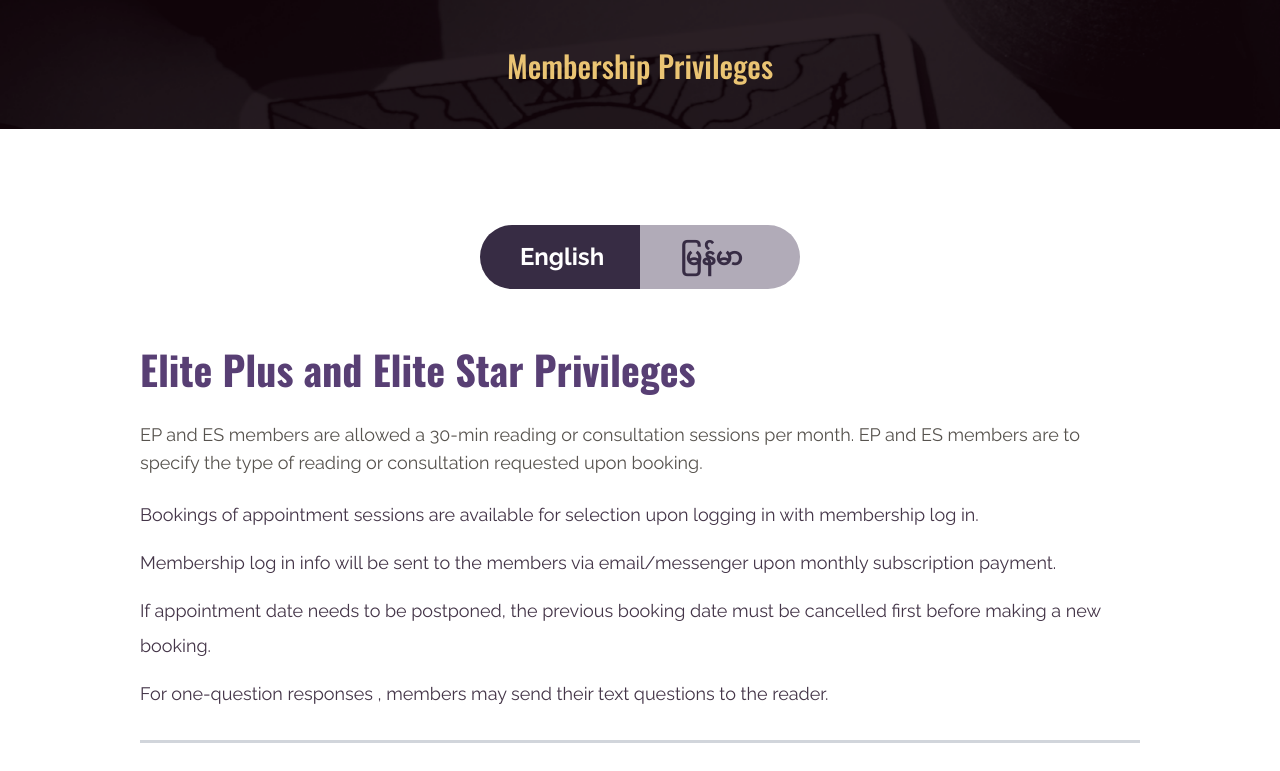
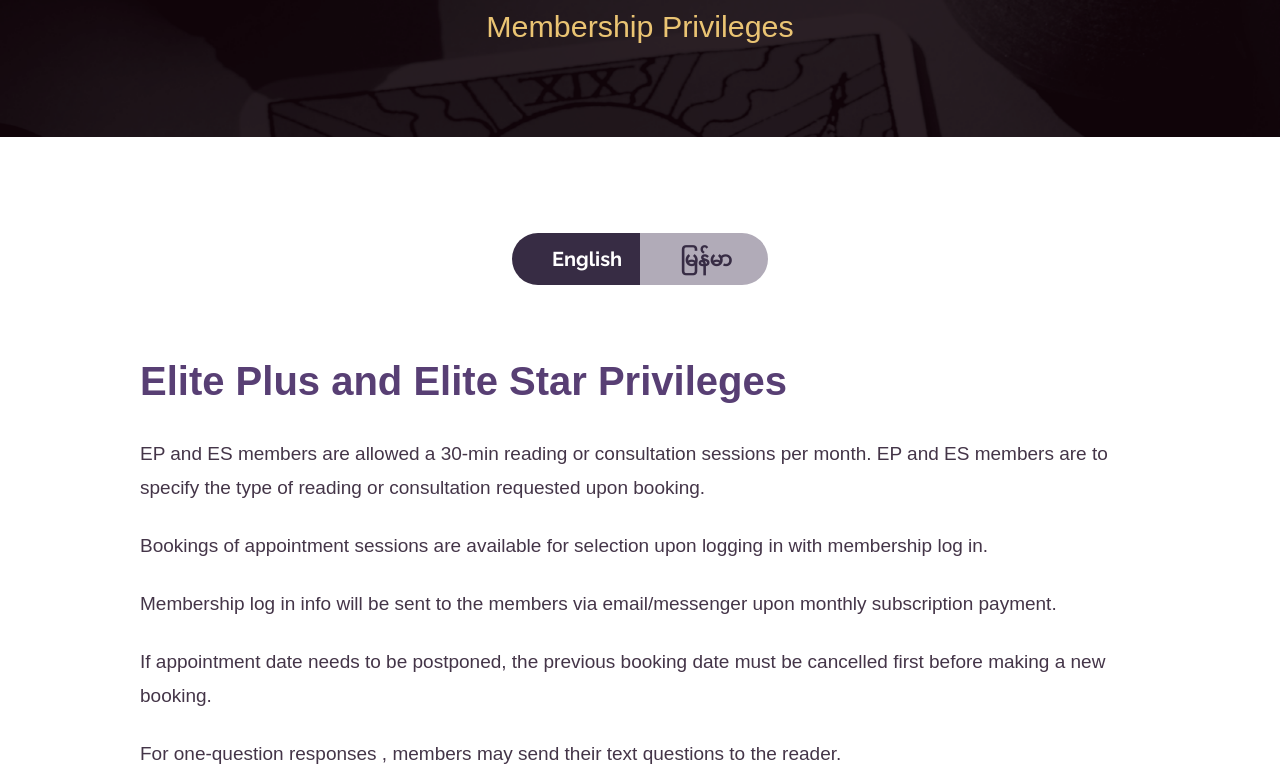
Before and after one commit to nyinyi979/tcdl, a React (Vite) app: page /faq in a window 1280 px wide. Shown: the part 269-1040 px from the top of the page. Built offline with nearby package versions, Linux system fonts and the light colour scheme.

Commit message:
consistency

```diff
--- a/src/App.css
+++ b/src/App.css
@@ -87,6 +87,9 @@ html::-webkit-scrollbar{
 .arial{
     font-family: Arial, Helvetica, sans-serif;
 }
+.raleway{
+    font-family: 'Raleway', sans-serif !important;
+}
 .c li , .d li{position: relative;}
 .c li::before  , .d li::before
 {
--- a/src/components/carousels.tsx
+++ b/src/components/carousels.tsx
@@ -57,8 +57,8 @@ export function ImageCarousel(){
         // Swiper breakpoints , screenSize(>=) : {spaceBetweenEachComponents , slidesVisible per view}
         breakpoints={{0: {slidesPerView:1 , spaceBetween:40}, 450: {slidesPerView: 2, spaceBetween: 30 },
         769: {spaceBetween: 40,slidesPerView:3} , 992 : {spaceBetween: 30, slidesPerView :3}
-        , 1099 : {spaceBetween: 70, slidesPerView: 3} ,1365 : {spaceBetween: 75 , slidesPerView: 3}}}
-         modules={[Navigation, Pagination]} className="xll:w-[82%] xl:w-[75%] lg:w-[85%] md:w-[85%] ssm:w-[78%] xs:w-[75%] w-[60%] xs:py-10 py-0" >
+        , 1099 : {spaceBetween: 70, slidesPerView: 3} ,1365 : {spaceBetween: 65 , slidesPerView: 3}}}
+         modules={[Navigation, Pagination]} className="xll:w-[81%] xl:w-[75%] lg:w-[85%] md:w-[85%] ssm:w-[78%] xs:w-[75%] w-[60%] xs:py-10 py-0" >
 
             {items.map((item)=>(
                 <SwiperSlide key={Math.random()*1000}>
--- a/src/components/faq_components/FAQS.tsx
+++ b/src/components/faq_components/FAQS.tsx
@@ -3,23 +3,21 @@ import Monthly from "./monthly_update";
 import PrivacyPolicy from "./privacy_policy";
 
 export default function FAQS(){
-    const pClass = 'lg:my-[13px] my-3 text-[#443548] leading-[35px]';
-    const privilegesClass = 'w-full ssm:text-lg text-base text-stone-600 border-b-[3px] border-b-gray-300 py-4 ssm:text-lg text-base'
+    const pClass = 'arial lg:my-[13px] xl:my-6 xl:leading-[34px] md:my-4 my-3 text-light_violet font-[500] leading-[30px] align-baseline bg-transparent md:text-[19px] xs:text-[18px] text-base';
     return(
         <div className="w-full bg-white pt-4 xll:pb-32 lg:pb-20 pb-10">
 
             <div className="w-fit h-fit mx-auto flex xxl:my-8 my-4 md:pt-16 pt-10 md:pb-8 pb-5">
-                <div className="text-white rounded-l-full lg:w-40 xll:px-12 xxl:py-5 lg:text-2xl ssm:text-xl text-lg w-32 px-10 py-4 bg-[#372c44] font-bold hover:text-white duration-500 cursor-pointer">English</div>
-                <div className="text-violet rounded-r-full lg:w-40 xll:px-12 xxl:py-5 lg:text-2xl ssm:text-xl text-lg w-32 px-10 py-4 bg-[#b1abb8] font-bold hover:text-white duration-500 cursor-pointer">မြန်မာ</div>
+                <div className="text-white rounded-l-full ssm:text-xl text-lg w-32 px-10 py-3 bg-[#372c44] font-bold hover:text-white duration-500 cursor-pointer">English</div>
+                <div className="text-violet rounded-r-full ssm:text-xl text-lg w-32 px-10 py-3 bg-[#b1abb8] font-bold hover:text-white duration-500 cursor-pointer">မြန်မာ</div>
             </div>
+            { /* adjust the width and padding of the whole FAQ page here */}
+            <div className={`xll:w-[1150px] xl:w-[1000px] llg:w-[1000px] lg:w-[97%] md:w-[96%] xs:w-[94%] w-[90%]
+                mx-auto font-[400] lg:leading-[50px] md:leading-10 leading-9 text-left `}>
 
-            { /* adjust the width and padding of the whole FAQ page here */}
-            <div className={`xll:w-[80%] xl:w-[1000px] llg:w-[1000px] lg:w-[950px] md:w-[93%] w-[90%]
-                mx-auto font-[400] lg:leading-[50px] xs:text-[19px] text-base md:leading-10 leading-9 text-left `}>
-
-                <div className={privilegesClass}>
+                <div className={'w-full border-b-[3px] border-b-gray-300 py-4 xl:pb-10'}>
                     <h1 className={`${h3FAQ} text-dark_violet`} style={{lineHeight: '2rem'}}>Elite Plus and Elite Star Privileges</h1>
-                    <p className="lg:my-5 my-3">
+                    <p className={`lg:my-5 my-3 ${pClass}`}>
                         EP and ES members are allowed a 30-min reading or consultation sessions per month.
                         EP and ES members are to specify the type of reading or consultation requested upon booking.
                     </p>
@@ -40,7 +38,7 @@ export default function FAQS(){
                     </p>
                 </div>
 
-                <div className="w-full ssm:text-lg text-base text-stone-600 py-4">
+                <div className="w-full ssm:text-lg text-base text-stone-600 xl:pt-10 pt-4">
                     <h1 className={`${h3FAQ2} text-stone-800`}>
                         Payment FAQs and Policy
                     </h1>
@@ -61,7 +59,7 @@ export default function FAQS(){
                     </p>
                 </div>
 
-                <div className={`${privilegesClass} lg:pb-16`}>
+                <div className={`w-full border-b-[3px] border-b-gray-300 pb-4 lg:pb-16`}>
                     <h1 className={` ${h3FAQ} text-dark_violet`} style={{lineHeight: '2rem'}}>Elite Express and Elite Membership Privileges</h1>
 
                     <p className={pClass}>
@@ -87,7 +85,7 @@ export default function FAQS(){
                     </p>
                 </div>
 
-                <div className={`${privilegesClass} lg:py-7`}>
+                <div className={`w-full border-b-[3px] border-b-gray-300 py-4 xl:pb-10 lg:py-7`}>
                     <h1 className={`${h3FAQ2} text-stone-800`}>
                         Payment FAQs and Policy
                     </h1>
--- a/src/components/faq_components/monthly_update.tsx
+++ b/src/components/faq_components/monthly_update.tsx
@@ -1,26 +1,25 @@
 import { h3FAQ } from "../utilities";
 
 export default function Monthly(){
-    const liClass = 'ssm:py-3 py-2'
+    const pClass = 'arial lg:my-[13px] xl:my-5 xl:leading-[34px] my-3 text-light_violet font-[500] leading-[30px] align-baseline bg-transparent md:text-[19px] xs:text-[18px] text-base';
+
     return(
         <>
+            <h1 className={`${h3FAQ} text-dark_violet lg:mt-12 mt-2`}>Monthly Highlights and Updates</h1>
 
-            <h1 className={`${h3FAQ} text-dark_violet xl:pt-20 lg:pt-12 pt-2 pb-3`}>Monthly Highlights and Updates</h1>
-
-            <ol className="px-10 md:py-4 py-2 list-none ssm:text-lg text-base text-stone-600">
-                <li className={liClass}>Monthly General Collective PAC Tarot Readings</li>
-                <li className={liClass}>Monthly Full Moon and New Moon Rituals (General)</li>
-                <li className={liClass}>Product Highlights (if any)</li>
-                <li className={liClass}>Runic Readings and Highlights</li>
-                <li className={liClass}>Astrological Updates</li>
-                <li className={liClass}>Spiritual Practices for Mind, Body and Soul</li>
-                <li className={liClass}>Tarot Workshop Classes</li>
-                <li className={liClass}>Rune Workshops and Classes</li>
-                <li className={liClass}>Birth Chart and Astrology Classes</li>
-                <li className={liClass}>Spell Jars and other Ritual Spell Work Workshops</li>
-                <li className={liClass}>Spiritual Awakening Talks and Other Sharing Sessions</li>
+            <ol className="px-10 list-none">
+                <li className={pClass}>Monthly General Collective PAC Tarot Readings</li>
+                <li className={pClass}>Monthly Full Moon and New Moon Rituals (General)</li>
+                <li className={pClass}>Product Highlights (if any)</li>
+                <li className={pClass}>Runic Readings and Highlights</li>
+                <li className={pClass}>Astrological Updates</li>
+                <li className={pClass}>Spiritual Practices for Mind, Body and Soul</li>
+                <li className={pClass}>Tarot Workshop Classes</li>
+                <li className={pClass}>Rune Workshops and Classes</li>
+                <li className={pClass}>Birth Chart and Astrology Classes</li>
+                <li className={pClass}>Spell Jars and other Ritual Spell Work Workshops</li>
+                <li className={pClass}>Spiritual Awakening Talks and Other Sharing Sessions</li>
             </ol>
-
         </>
     )
 }
--- a/src/components/faq_components/privacy_policy.tsx
+++ b/src/components/faq_components/privacy_policy.tsx
@@ -1,23 +1,25 @@
 import { h3FAQ } from "../utilities";
 
 export default function PrivacyPolicy(){
-    const liClass = 'ssm:py-3 py-2'
+    const pClass = 'arial lg:my-[13px] xl:my-5 xl:leading-[34px] my-3 text-light_violet font-[500] leading-[30px] align-baseline bg-transparent md:text-[19px] xs:text-[18px] text-base';
     return(
-        <div className="border-b-[3px] border-b-gray-300 pb-4">
+        <div className="border-b-[3px] border-b-gray-300 pb-4 lg:pb-12">
 
             <h1 className={`oswald ${h3FAQ} xl:pt-20 lg:pt-12 pt-2 text-dark_violet `}>Privacy Policy</h1>
-            <p className="text-lg text-stone-600 py-3">
+            <p className={`'arial lg:my-[13px] xl:leading-[34px]
+            text-light_violet font-[500] leading-[30px] align-baseline bg-transparent md:text-[19px]
+            xs:text-[18px] text-base`}>
                 For a personalised reading these data and info will be collected with high confidentiality for the reader:
             </p>
-            <ol className="px-10 lg:py-4 py-2 list-decimal list-outside ssm:text-lg text-base text-stone-600 ">
-                <li className={liClass}>Member's DOB</li>
-                <li className={liClass}>Member's time and city of birth</li>
-                <li className={liClass}>Member's photo without masks/glasses</li>
-                <li className={liClass}>Member's full residential address (for delivery purposes)</li>
-                <li className={liClass}>Member's current phone number(s)</li>
-                <li className={liClass}>Member's valid email address</li>
-                <li className={liClass}>Member's preferred type of reading or consultation (may choose more than one)</li>
-                <li className={liClass}>Member's preferred process and outcome through the sessions with the reader</li>
+            <ol className="xl:px-16 px-10 list-decimal list-outside">
+                <li className={pClass}>Member's DOB</li>
+                <li className={pClass}>Member's time and city of birth</li>
+                <li className={pClass}>Member's photo without masks/glasses</li>
+                <li className={pClass}>Member's full residential address (for delivery purposes)</li>
+                <li className={pClass}>Member's current phone number(s)</li>
+                <li className={pClass}>Member's valid email address</li>
+                <li className={pClass}>Member's preferred type of reading or consultation (may choose more than one)</li>
+                <li className={pClass}>Member's preferred process and outcome through the sessions with the reader</li>
             </ol>
 
         </div>
--- a/src/components/highlights_components/highlight_carousel.tsx
+++ b/src/components/highlights_components/highlight_carousel.tsx
@@ -3,9 +3,9 @@ import {ImageCarousel} from '../carousels';
 export default function H_Carousel_Img(){
     return(
         <div id='highlight' className={`pb-10 mt-10 lg:mt-0 lg:pt-16 pt-[4.5rem]`}>
-            <h2 className={`${bannerh1Class} text-center text-primary py-3`}>The Highlights</h2>
+            <h2 className={`${bannerh1Class} text-center text-primary pb-3`}>The Highlights</h2>
 
-            <h2 className={`${bannerh2Class} text-center py-2 text-secondary`}>
+            <h2 className={`${bannerh2Class} text-center xl:py-3 py-2 text-secondary`}>
                 This Month's Highlights
             </h2>
 
--- a/src/components/navbar.tsx
+++ b/src/components/navbar.tsx
@@ -85,8 +85,9 @@ export default function Navbar(props:{currentLink:string}){
             lg:bg-[left_-50px_top_-530px] bg-[left_-200px_top_-500px] bg-cover -z-10 bg-no-repeat bg-scroll`}></div>
 
             {/* q and a background */}
-            <div id='q_n_a' className={`absolute opacity-0 top-0 left-0 w-full xll:w-[1500vh] xll:h-[150vh]
-            xl:h-[1200px] lg:h-[1100px] md:h-[900px] xs:h-[700px] h-[500px] [background-image:url(/bg7.png)] xl:bg-[left_-120px_top_-550px] lg:bg-[left_-120px_top_-500px]
+            <div id='q_n_a' className={`absolute opacity-0 top-0 left-0 w-full xll:h-[1100px]
+            xl:h-[1200px] lg:h-[1100px] md:h-[900px] xs:h-[700px] h-[500px] [background-image:url(/bg7.png)]
+            xll:bg-[left_-0px_top_-450px] xl:bg-[left_-120px_top_-550px] lg:bg-[left_-120px_top_-500px]
             md:bg-[left_-130px_top_-430px] xs:bg-[left_-130px_top_-300px] bg-[left_-130px_top_-100px] bg-cover -z-10 bg-no-repeat bg-scroll`}></div>
 
             {/* Highlight background picture */}
--- a/src/components/utilities.tsx
+++ b/src/components/utilities.tsx
@@ -119,15 +119,15 @@ export const h2Class = `oswald font-[600] xxl:text-[4.6rem] xxl:leading-[4.5rem]
     xll:text-[2.9rem] xl:text-[2.8rem] lg:text-[2.5rem] md:font-[600] md:text-[2.2rem]
     md:leading-[3.8rem] xs:text-[2rem] text-[1.9rem] leading-[3.1rem]`
 export const bannerh2Class =  `oswald font-[500] xll:text-[2.15rem] xxl:leading-[4.5rem]
-lg:text-[1.9rem] md:text-[1.8rem] xs:text-[1.7rem]
+lg:text-[1.9rem] md:text-[1.8rem] xs:text-[1.65rem]
 md:leading-[3.8rem] text-[1.6rem] leading-[3.1rem]`
 
 export const h3Class = `oswald font-[600] xxl:text-5xl
 xxl:text-[2rem] xll:leading-[2.7rem] xll:text-[1.8rem] lg:text-[1.65rem] xl:leading-9
 md:font-[600] md:text-[1.3rem] lg:leading-10 md:leading-8 xs:leading-9 leading-7 xs:text-[1.4rem] text-[1.1rem]`;
 //Second version of h2 which is used in Q&A pages
-export const h3FAQ = `oswald md:pb-4 pb-2 font-[700] xll:text-[40px] xl:text-[2.5rem] md:text-4xl md:text-3xl text-[26px]`
-export const h3FAQ2 = `font-bold xl:text-3xl lg:text-2xl lg:pt-6 leading-10 text-[23px] pb-2`
+export const h3FAQ = `xl:pb-4 xl:pt-4 pb-3 arial font-[700] xl:text-[40px] lg:text-[2.1rem] md:text-[28px] text-[26px]`
+export const h3FAQ2 = `font-bold xl:text-3xl lg:text-2xl lg:pt-6 leading-10 text-[23px]`
 
 //Be elite button and reversed(background and text color) be elite button
 export const BeEliteBtn = `mx-auto block oswald font-[500] xxl:w-[21.5rem] xxl:h-[6rem] xxl:pt-6 xxl:text-3xl
--- a/src/pages/faq.tsx
+++ b/src/pages/faq.tsx
@@ -39,8 +39,8 @@ export default function FAQ(){
     return(
         <>
             <Navbar currentLink="/faq"/>
-            <div className={`${bannerh1Class} mt-10 lg:mt-0 text-primary text-center pt-[4.5rem]`}>Q & A</div>
-            <div className={`${bannerh2Class} xl:py-8 py-2 pb-12 text-secondary text-center`}>Membership Privileges</div>
+            <div className={`${bannerh1Class} arial font-[300] mt-16 lg:mt-0 mr-3 text-primary text-center pt-[2.5rem]`} style={{fontWeight: '300'}}>Q & A</div>
+            <div className={`${bannerh2Class} arial xl:pb-20 lg:pt-6 pt-1 pb-12 text-secondary text-center`}>Membership Privileges</div>
             <FAQS />
             <Communities />
             <Footer />
```
